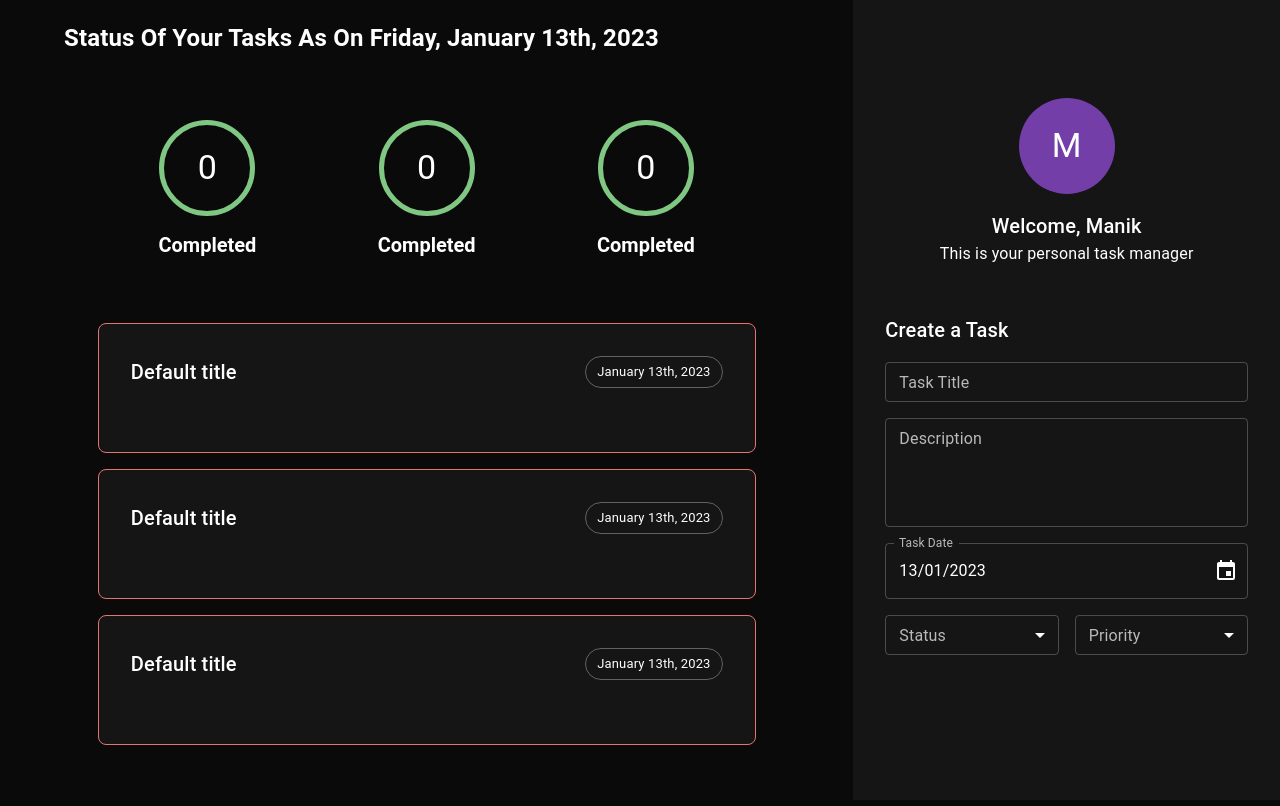
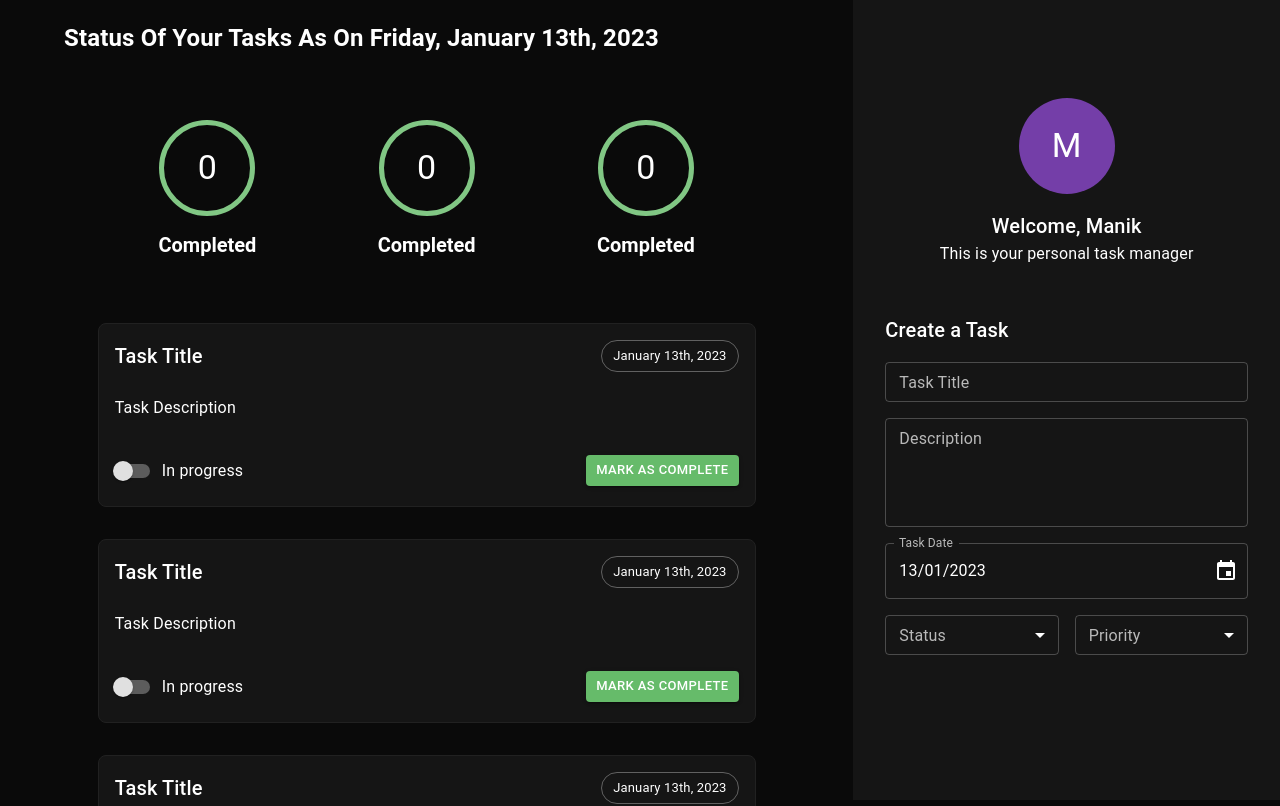
Before and after one commit to alenamedved/todo-react, a React (Create React App) app: page / in a window 1280 px wide. Shown: the top 806 px of the page. Built offline with nearby package versions, Linux system fonts and the light colour scheme.

Commit message:
finished task section, ready for beckend

```diff
--- /dev/null
+++ b/src/components/task/_taskDescription.tsx
@@ -0,0 +1,19 @@
+import React, { FC, ReactElement } from 'react';
+import { Box, Typography } from '@mui/material';
+import { ITaskDescription } from './interfaces/ITaskDescription';
+import PropTypes, { string } from 'prop-types';
+
+export const TaskDescription: FC<ITaskDescription> = (
+  props,
+): ReactElement => {
+  const { description = 'Task description' } = props;
+  return (
+    <Box>
+      <Typography>{ description }</Typography>
+    </Box>
+  );
+};
+
+TaskDescription.propTypes = {
+  description: PropTypes.string,
+};
--- /dev/null
+++ b/src/components/task/_taskFooter.tsx
@@ -0,0 +1,51 @@
+import React, { FC, ReactElement } from 'react';
+import {
+  Box,
+  Button,
+  FormControlLabel,
+  Switch,
+} from '@mui/material';
+import { ITaskFooter } from './interfaces/ITaskFooter';
+import PropTypes from 'prop-types';
+
+export const TaskFooter: FC<ITaskFooter> = (
+  props,
+): ReactElement => {
+  const {
+    onStatusChange = (e) =>
+      console.log('toggle clicked', e),
+    onClick = (e) => console.log('button clicked', e),
+  } = props;
+  return (
+    <Box
+      display="flex"
+      justifyContent="space-between"
+      alignItems="center"
+      mt={4}
+    >
+      <FormControlLabel
+        label="In progress"
+        control={
+          <Switch
+            color="warning"
+            onChange={onStatusChange}
+          />
+        }
+      />
+      <Button
+        variant="contained"
+        color="success"
+        size="small"
+        sx={{ color: '#ffffff' }}
+        onClick={onClick}
+      >
+        Mark as Complete
+      </Button>
+    </Box>
+  );
+};
+
+TaskFooter.propTypes = {
+  onStatusChange: PropTypes.func,
+  onClick: PropTypes.func,
+};
--- a/src/components/task/_taskHeader.tsx
+++ b/src/components/task/_taskHeader.tsx
@@ -2,7 +2,7 @@
 import { Box, Chip, Typography } from '@mui/material';
 import { ITaskHeader } from './interfaces/ITaskHeader';
 import { format } from 'date-fns';
-import { PropTypes } from 'prop-types';
+import PropTypes from 'prop-types';
 export const TaskHeader: FC<ITaskHeader> = (
   props,
 ): ReactElement => {
@@ -13,7 +13,7 @@
       display="flex"
       width="100%"
       justifyContent="space-between"
-      mb={4}
+      mb={3}
     >
       <Box>
         <Typography variant="h6">{title}</Typography>
--- /dev/null
+++ b/src/components/task/helpers/renderPriorityBorderColor.ts
@@ -0,0 +1,16 @@
+import { Priority } from '../../createTaskForm/enums/Priority';
+
+export const renderPriorityBorderColor = (
+  priotiry: string,
+): string => {
+  switch (priotiry) {
+    case Priority.normal:
+      return 'grey.900';
+    case Priority.low:
+      return 'info.light';
+    case Priority.high:
+      return 'errro.light';
+    default:
+      return 'grey.900';
+  }
+};
--- /dev/null
+++ b/src/components/task/interfaces/ITask.ts
@@ -0,0 +1,12 @@
+import { ITaskHeader } from './ITaskHeader';
+import { ITaskDescription } from './ITaskDescription';
+import { ITaskFooter } from './ITaskFooter';
+
+export interface ITask
+  extends ITaskHeader,
+    ITaskDescription,
+    ITaskFooter {
+        id?: string,
+        priority?: string,
+        status?: string
+    }
--- /dev/null
+++ b/src/components/task/interfaces/ITaskDescription.ts
@@ -0,0 +1,3 @@
+export interface ITaskDescription {
+    description?: string;
+}
--- /dev/null
+++ b/src/components/task/interfaces/ITaskFooter.ts
@@ -0,0 +1,12 @@
+import React from 'react';
+
+export interface ITaskFooter {
+  onStatusChange?: (
+    e: React.ChangeEvent<HTMLInputElement>,
+  ) => void;
+  onClick?: (
+    e:
+      | React.MouseEvent<HTMLButtonElement>
+      | React.MouseEvent<HTMLAnchorElement>,
+  ) => void;
+}
--- a/src/components/task/task.tsx
+++ b/src/components/task/task.tsx
@@ -1,25 +1,57 @@
 import React, { FC, ReactElement } from 'react';
 import { Box } from '@mui/material';
 import { TaskHeader } from './_taskHeader';
+import { TaskDescription } from './_taskDescription';
+import { TaskFooter } from './_taskFooter';
+import { ITask } from './interfaces/ITask';
+import { Status } from '../createTaskForm/enums/Status';
+import { Priority } from '../createTaskForm/enums/Priority';
+import PropTypes from 'prop-types';
+import { renderPriorityBorderColor } from './helpers/renderPriorityBorderColor';
 
-export const Task: FC = (props): ReactElement => {
+
+export const Task: FC<ITask> = (props): ReactElement => {
+  const {
+    title = 'Task Title',
+    date = new Date(),
+    description = 'Task Description',
+    priority = Priority.normal,
+    status = Status.todo,
+    onStatusChange = (e) => console.log(e),
+    onClick = (e) => console.log(e),
+  } = props;
   return (
     <Box
       display="flex"
       width="100%"
       flexDirection="column"
       justifyContent="space-around"
-      mb={2}
-      p={4}
+      mb={4}
+      p={2}
       sx={{
         width: '100%',
         backgroundColor: 'background.paper',
         border: '1px solid',
         borderRadius: '8px',
-        borderColor: 'error.light'
+        borderColor: renderPriorityBorderColor(priority),
       }}
     >
-       <TaskHeader />
+      <TaskHeader title={title} date={date} />
+      <TaskDescription description={description} />
+      <TaskFooter
+        onClick={onClick}
+        onStatusChange={onStatusChange}
+      />
     </Box>
   );
 };
+
+Task.propTypes = {
+  title: PropTypes.string,
+  date: PropTypes.instanceOf(Date),
+  description: PropTypes.string,
+  onClick: PropTypes.func,
+  onStatusChange: PropTypes.func,
+  priority: PropTypes.string,
+  status: PropTypes.string,
+};
```
